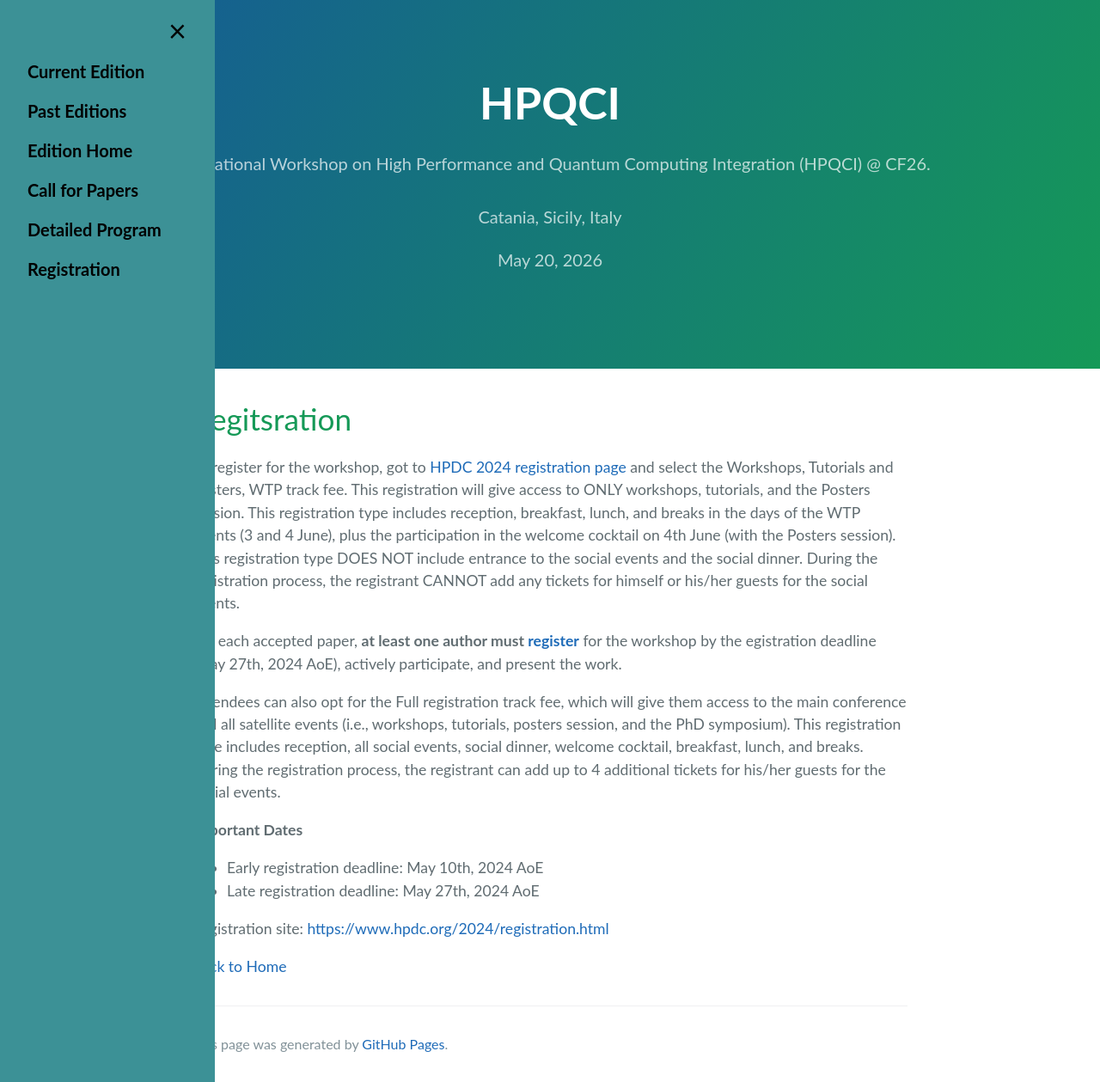
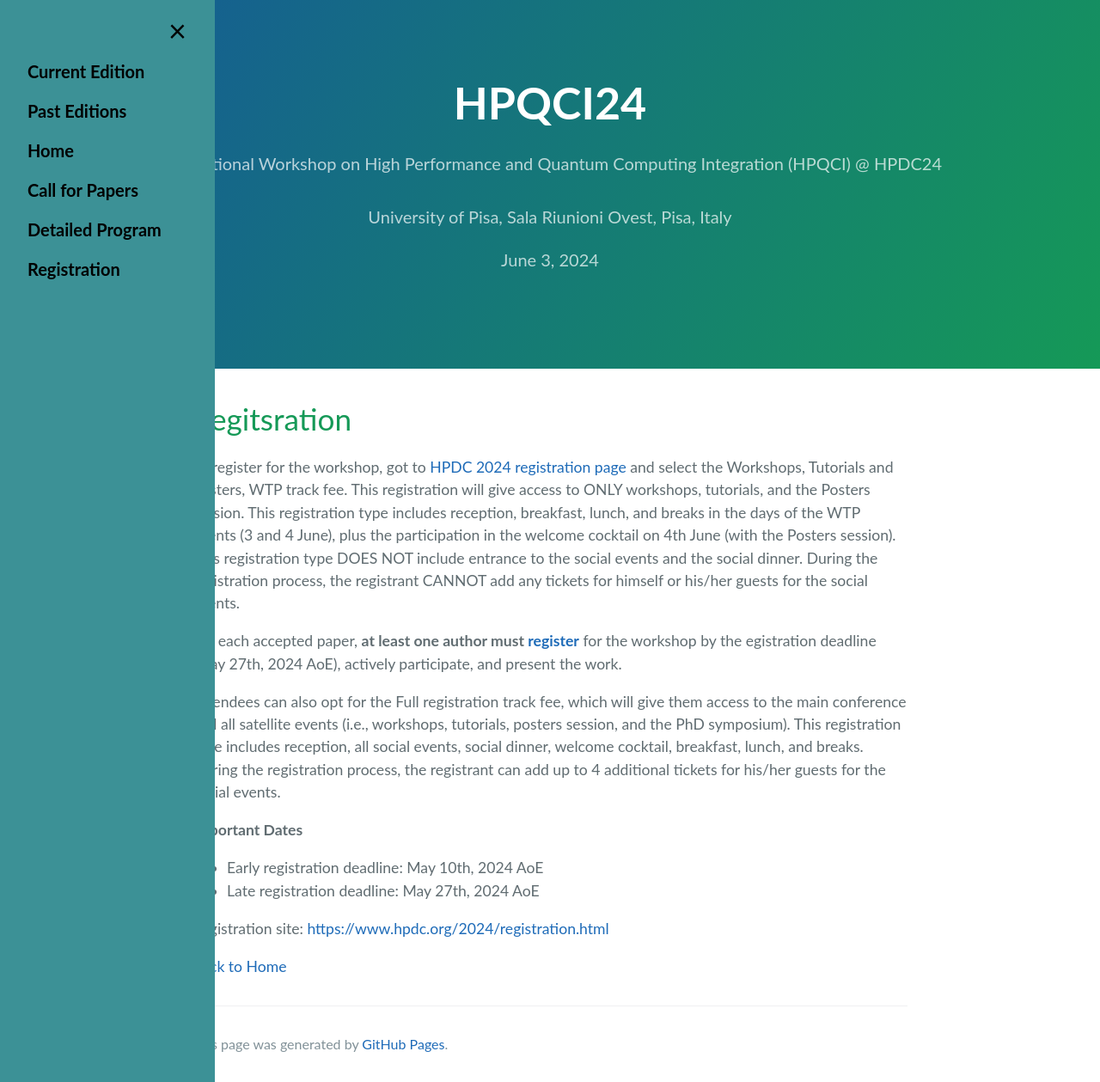
Before and after one commit to HPQCI/HPQCI.github.io, a Jekyll site: the page built from history/2024/register.md, in a window 1280 px wide and 1259 px high. Shown: the whole window at 86% size. Built offline with Jekyll 4.4.1, drawn with Linux system fonts in a browser that asks for light colours.

Commit message:
change past editions header

```diff
--- a/_config.yml
+++ b/_config.yml
@@ -1,7 +1,7 @@
-title: HPQCI
-description: International Workshop on High Performance and Quantum Computing Integration (HPQCI) @ CF26.
+title: HPQCI26
+description: International Workshop on High Performance and Quantum Computing Integration (HPQCI) @ CF'26.
 header: Second International Workshop on High Performance and Quantum Computing Integration (2026)
-where: Catania, Sicily, Italy
+where: Museo Diocesano di Catania, Sala Polifunzionale, Catania, Sicily, Italy
 when: May 20, 2026
 show_downloads: false
 download_url: https://github.com/HPQCI/HPQCI.github.io/raw/main/downloads/HPQCI.zip
--- /dev/null
+++ b/_data/editions.yml
@@ -0,0 +1,6 @@
+"2024":
+  path: /history/2024
+  where: "University of Pisa, Sala Riunioni Ovest, Pisa, Italy"
+  when: "June 3, 2024"
+  description: "International Workshop on High Performance and Quantum Computing Integration (HPQCI) @ HPDC24"
+  title: "HPQCI24"
--- a/_layouts/past.html
+++ b/_layouts/past.html
@@ -73,10 +73,11 @@
   </head>
   <body>
 
+    {% assign ed = site.data.editions[page.edition] %}
     <header class="page-header" role="banner">
-      <h1 class="project-name">{{ site.title | default: page.title | default: site.github.repository_name }}</h1>
-      <h2 class="project-tagline">{{ site.description | default: page.description | default: site.github.project_tagline }}</h2>
-      <h3 class="project-tagline"><p>{{site.where}}</p><p>{{site.when}}</p></h3>
+      <h1 class="project-name">{{ ed.title | default: page.title | default: site.github.repository_name }}</h1>
+      <h2 class="project-tagline">{{ ed.description | default: page.description | default: site.github.project_tagline }}</h2>
+      <h3 class="project-tagline"><p>{{ ed.where | default: site.where }}</p><p>{{ ed.when | default: site.when }}</p></h3>
       {% if site.github.is_project_page %}
         <a href="{{ site.github.repository_url }}" class="btn">View on GitHub</a>
       {% endif %}
@@ -90,11 +91,11 @@
       <a href="javascript:void(0)" class="closebtn" onclick="closeNav()">&times;</a>
       <a href="{{ '/' | relative_url }}"><b>Current Edition</b></a>
       <a href="{{ '/history/' | relative_url }}"><b>Past Editions</b></a>
-      {% if page.edition_path %}
-        <a href="{{ page.edition_path | append: '/' | relative_url }}"><b>Edition Home</b></a>
-        <a href="{{ page.edition_path | append: '/cfp.html' | relative_url }}"><b>Call for Papers</b></a>
-        <a href="{{ page.edition_path | append: '/program.html' | relative_url }}"><b>Detailed Program</b></a>
-        <a href="{{ page.edition_path | append: '/register.html' | relative_url }}"><b>Registration</b></a>
+      {% if ed %}
+        <a href="{{ ed.path | append: '/' | relative_url }}"><b>Home</b></a>
+        <a href="{{ ed.path | append: '/cfp.html' | relative_url }}"><b>Call for Papers</b></a>
+        <a href="{{ ed.path | append: '/program.html' | relative_url }}"><b>Detailed Program</b></a>
+        <a href="{{ ed.path | append: '/register.html' | relative_url }}"><b>Registration</b></a>
       {% endif %}
     </div>
 
```
Also changed, not shown: history/2024/cfp.md (+1 -1 lines), history/2024/index.md (+1 -1 lines), history/2024/program.md (+1 -1 lines), history/2024/register.md (+1 -1 lines), README.md.
